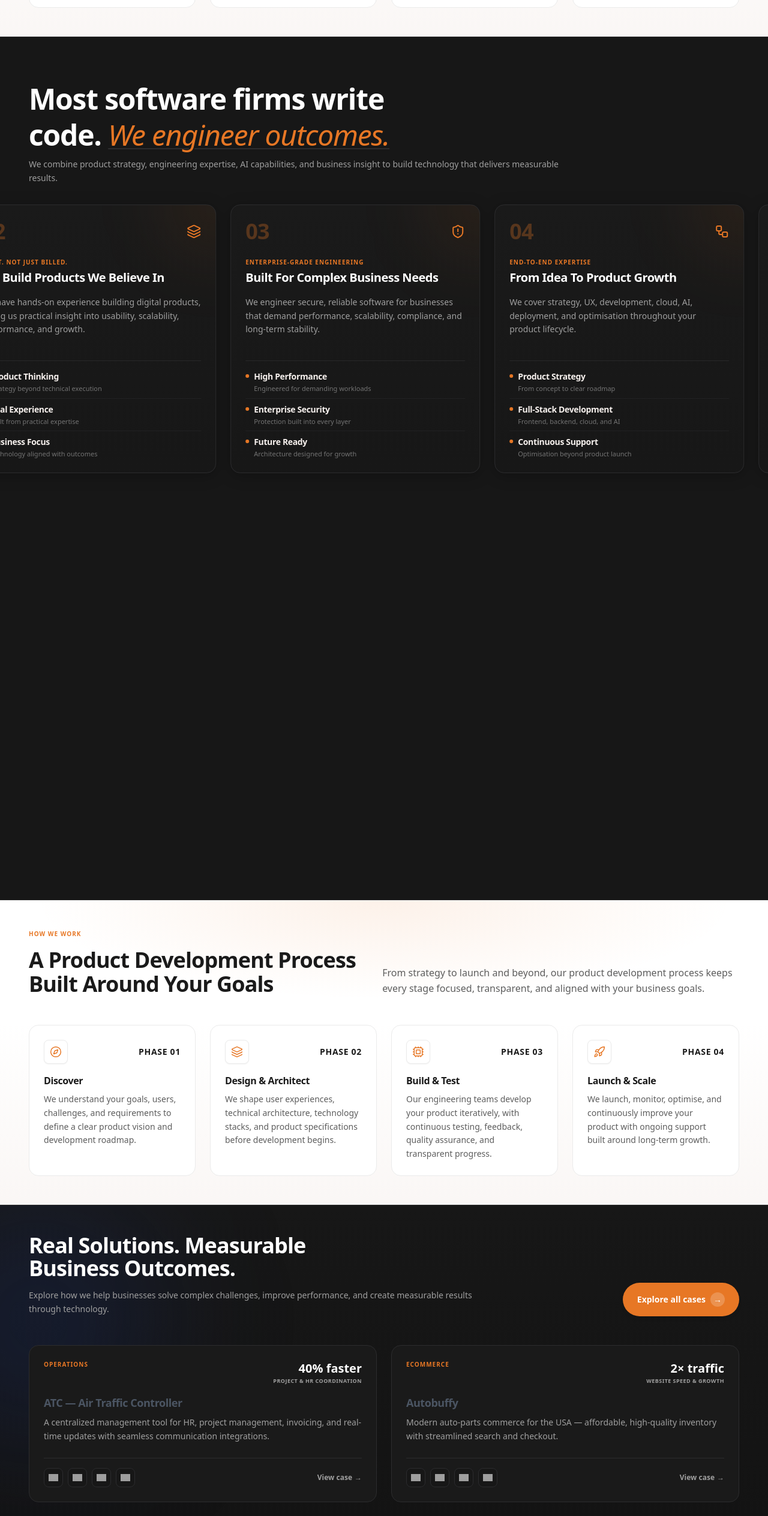
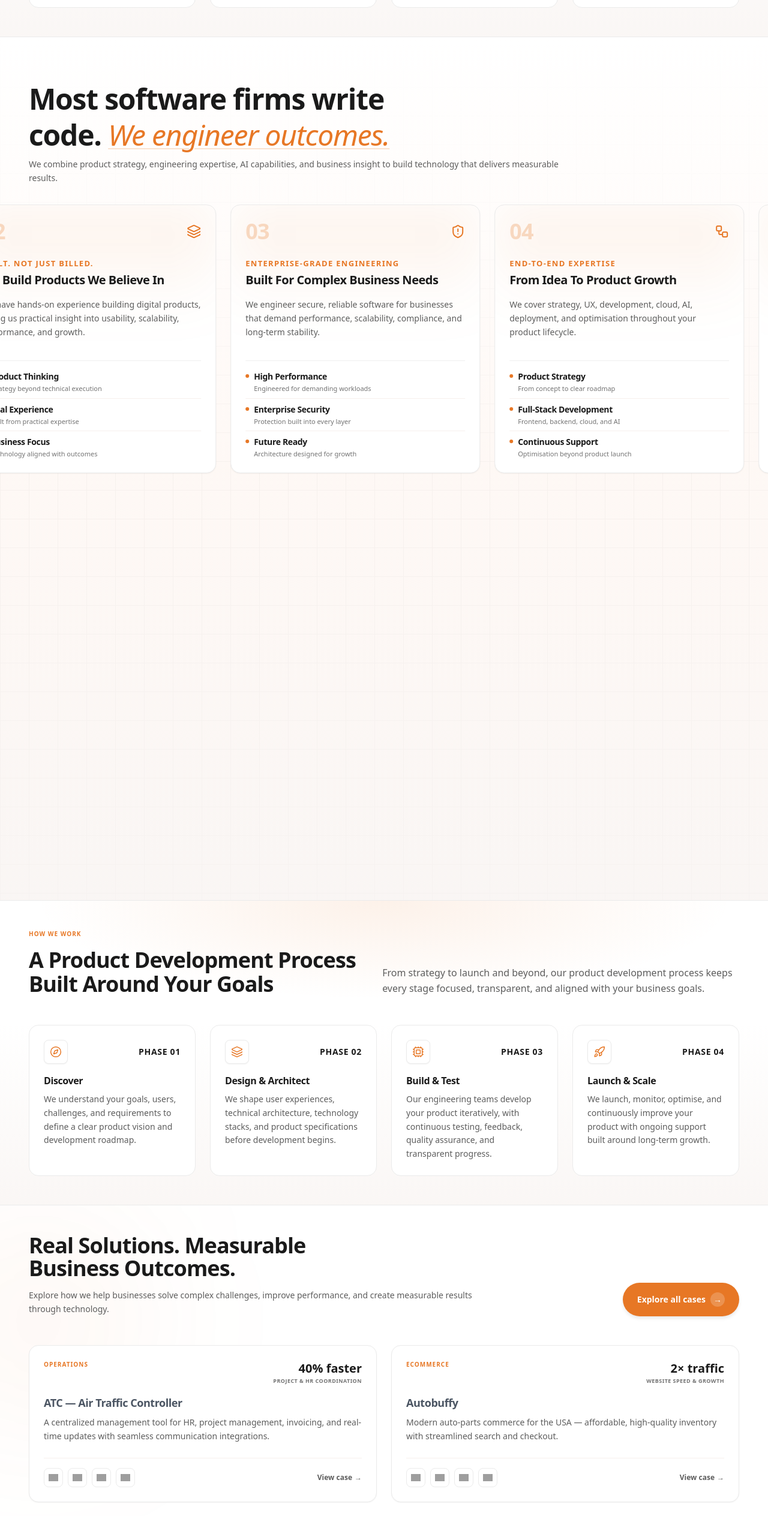
Before and after one commit to levi-dev-stack/stack360-website, a Next.js app: page / in a window 1280 px wide. Shown: the part 3791-6319 px from the top of the page at 60% size. Built offline with nearby package versions, Linux system fonts and the light colour scheme; grey boxes are pictures that could not be loaded.

Commit message:
feat: update styling and layout for Case Studies, Testimonials, and Wedge Card components for improved readability and user experience

```diff
--- a/src/components/pages/landing/CaseStudies.tsx
+++ b/src/components/pages/landing/CaseStudies.tsx
@@ -22,21 +22,21 @@ function CaseStudyCard({
       initial={false}
       animate={visible ? { opacity: 1, y: 0 } : { opacity: 0, y: 24 }}
       transition={{ duration: 0.5, delay: index * 0.08 }}
-      className="group flex flex-col rounded-xl border border-neutral-800 bg-neutral-900 p-lg transition-colors hover:border-neutral-700"
+      className="group flex flex-col rounded-xl border border-neutral-200 bg-white p-lg shadow-xs transition-all duration-300 hover:border-primary/30 hover:shadow-md"
     >
       <div className="mb-md flex items-start justify-between gap-md">
         <span className="font-mono text-[10px] font-bold uppercase tracking-widest text-primary">
           {study.tag}
         </span>
         <div className="text-right">
-          <p className="font-mono text-xl font-black text-neutral-50">{study.metric}</p>
-          <p className="font-mono text-[9px] font-bold uppercase tracking-wider text-neutral-400">
+          <p className="font-mono text-xl font-black text-neutral-900">{study.metric}</p>
+          <p className="font-mono text-[9px] font-bold uppercase tracking-wider text-neutral-500">
             {study.metricLabel}
           </p>
         </div>
       </div>
 
-      <h3 className="text-lg font-bold tracking-tight text-neutral-50">
+      <h3 className="text-lg font-bold tracking-tight text-neutral-900">
         <Link
           href={`/our-work/case-studies/${study.slug}`}
           className="inline-block transition-colors hover:text-primary focus-visible:outline-2 focus-visible:outline-offset-2 focus-visible:outline-primary"
@@ -45,24 +45,24 @@ function CaseStudyCard({
         </Link>
       </h3>
 
-      <p className="mt-sm flex-1 text-sm leading-relaxed text-neutral-400">{study.description}</p>
+      <p className="mt-sm flex-1 text-sm leading-relaxed text-neutral-600">{study.description}</p>
 
-      <div className="mt-lg flex items-center justify-between border-t border-neutral-800 pt-md">
+      <div className="mt-lg flex items-center justify-between border-t border-neutral-100 pt-md">
         <div className="flex items-center gap-sm">
           {study.stack.map((slug) => (
             <span
               key={slug}
-              className="flex h-8 w-8 items-center justify-center rounded-md border border-neutral-800 bg-neutral-950"
+              className="flex h-8 w-8 items-center justify-center rounded-md border border-neutral-200 bg-neutral-50"
               title={slug}
             >
-              <BrandIcon slug={slug} size={16} variant="stack-dark" />
+              <BrandIcon slug={slug} size={16} variant="tech" />
             </span>
           ))}
         </div>
 
         <Link
           href={`/our-work/case-studies/${study.slug}`}
-          className="group/link flex items-center gap-xs text-xs font-bold text-neutral-400 transition-colors hover:text-primary"
+          className="group/link flex items-center gap-xs text-xs font-bold text-neutral-600 transition-colors hover:text-primary"
         >
           View case
           <span className="transition-transform duration-200 group-hover/link:translate-x-1">
@@ -79,8 +79,8 @@ export default function CaseStudiesSection() {
   const { ref, visible } = useMotionVisible<HTMLDivElement>();
 
   return (
-    <section className="site-section relative w-full overflow-hidden border-t border-neutral-800 bg-linear-to-b from-neutral-950 to-neutral-black py-2xl">
-      <div className="pointer-events-none absolute -left-32 top-0 h-96 w-96 rounded-full bg-secondary/20 blur-[120px]" />
+    <section className="site-section relative w-full overflow-hidden border-t border-neutral-200 bg-neutral-50 py-2xl">
+      <div className="pointer-events-none absolute -left-32 top-0 h-96 w-96 rounded-full bg-primary/5 blur-[120px]" />
 
       <div className="site-container relative">
         <motion.div
@@ -93,13 +93,13 @@ export default function CaseStudiesSection() {
           <div className="max-w-3xl space-y-md">
             <motion.h2
               variants={motionVariants(reduced, fadeUp)}
-              className="text-balance text-3xl font-black leading-[1.05] tracking-tight text-neutral-50 md:text-4xl"
+              className="text-balance text-3xl font-black leading-[1.05] tracking-tight text-neutral-900 md:text-4xl"
             >
               Real Solutions. Measurable Business Outcomes.
             </motion.h2>
             <motion.p
               variants={motionVariants(reduced, fadeUp)}
-              className="text-sm leading-relaxed text-neutral-400"
+              className="text-sm leading-relaxed text-neutral-600"
             >
               Explore how we help businesses solve complex challenges, improve performance, and
               create measurable results through technology.
--- a/src/components/pages/landing/HorizontalWedge.tsx
+++ b/src/components/pages/landing/HorizontalWedge.tsx
@@ -18,13 +18,13 @@ type HeadingProps = Omit<HorizontalWedgeTrackProps, 'cards'>;
 function WedgeHeading({ sectionTitle, sectionHighlight, sectionSubtitle }: HeadingProps) {
   return (
     <div className="w-full space-y-sm">
-      <h2 className="max-w-3xl text-balance text-3xl font-black leading-tight tracking-tight text-neutral-50 md:text-4xl lg:text-5xl">
+      <h2 className="max-w-3xl text-balance text-3xl font-black leading-tight tracking-tight text-neutral-900 md:text-4xl lg:text-5xl">
         {sectionTitle}{' '}
-        <span className="font-medium italic text-primary underline decoration-neutral-800 decoration-2 underline-offset-4">
+        <span className="font-medium italic text-primary underline decoration-primary/20 decoration-2 underline-offset-4">
           {sectionHighlight}
         </span>
       </h2>
-      <p className="max-w-4xl text-sm leading-relaxed text-neutral-400">{sectionSubtitle}</p>
+      <p className="max-w-4xl text-sm leading-relaxed text-neutral-600">{sectionSubtitle}</p>
     </div>
   );
 }
@@ -35,7 +35,7 @@ function WedgeHeading({ sectionTitle, sectionHighlight, sectionSubtitle }: Headi
  */
 function VerticalWedges({ cards, ...heading }: HorizontalWedgeTrackProps) {
   return (
-    <section className="site-section border-t border-neutral-800 bg-neutral-950 py-2xl">
+    <section className="site-section border-t border-neutral-200 bg-linear-to-b from-neutral-50 via-neutral-100/60 to-neutral-50 py-2xl">
       <div className="site-container space-y-xl">
         <WedgeHeading {...heading} />
         <div className="grid grid-cols-1 gap-lg sm:grid-cols-2 xl:grid-cols-3">
@@ -93,7 +93,10 @@ function PinnedWedges({ cards, ...heading }: HorizontalWedgeTrackProps) {
   }, []);
 
   return (
-    <div ref={targetRef} className="relative h-[180vh] border-t border-neutral-800 bg-neutral-950">
+    <div
+      ref={targetRef}
+      className="relative h-[180vh] border-t border-neutral-200 bg-linear-to-b from-neutral-50 via-primary/5 to-neutral-100/60"
+    >
       <div className="sticky top-0 flex h-screen min-h-160 w-full flex-col justify-center overflow-hidden">
         <div className="site-container flex h-full flex-col justify-center gap-[clamp(1.5rem,4vh,2.75rem)]">
           <div className="shrink-0">
--- a/src/components/shared/WedgeCard/index.tsx
+++ b/src/components/shared/WedgeCard/index.tsx
@@ -16,12 +16,12 @@ export interface WedgeCardProps {
 
 export function WedgeCard({ number, tagline, title, description, icon, points }: WedgeCardProps) {
   return (
-    <div className="group relative flex h-full min-h-88 w-full flex-col overflow-hidden rounded-xl border border-neutral-800 bg-linear-to-b from-neutral-900 to-neutral-950 p-lg shadow-card">
-      <div className="absolute -top-20 -right-20 h-40 w-40 rounded-full bg-primary/10 blur-3xl transition-opacity duration-500 group-hover:bg-primary/20" />
+    <div className="group relative flex h-full min-h-88 w-full flex-col overflow-hidden rounded-xl border border-neutral-200 bg-white p-lg shadow-xs transition-all duration-300 hover:border-primary/30 hover:shadow-md">
+      <div className="pointer-events-none absolute inset-x-0 top-0 h-48 bg-linear-to-b from-primary/10 via-primary/5 to-transparent blur-2xl transition-opacity duration-500 group-hover:from-primary/20 group-hover:via-primary/10" />
 
       <div className="relative shrink-0">
         <div className="flex items-center justify-between">
-          <span className="font-mono text-4xl font-black tracking-tight text-primary/30">
+          <span className="font-mono text-4xl font-black tracking-tight text-primary/25">
             {number}
           </span>
           <div className="text-xl text-primary transition-transform duration-300 group-hover:scale-110">
@@ -30,26 +30,28 @@ export function WedgeCard({ number, tagline, title, description, icon, points }:
         </div>
 
         <div className="mt-lg space-y-xs">
-          <span className="block font-mono text-[10px] font-bold uppercase tracking-widest text-primary">
+          <span className="block font-mono text-[13px] font-bold uppercase tracking-widest text-primary">
             {tagline}
           </span>
-          <h3 className="text-balance text-xl font-bold tracking-tight text-neutral-50">{title}</h3>
-          <p className="mt-md text-pretty text-sm leading-relaxed text-neutral-400">
+          <h3 className="text-balance text-xl font-bold tracking-tight text-neutral-900">
+            {title}
+          </h3>
+          <p className="mt-md text-pretty text-sm leading-relaxed text-neutral-600">
             {description}
           </p>
         </div>
       </div>
 
       {points.length > 0 && (
-        <ul className="relative mt-auto flex flex-col gap-0 border-t border-neutral-800/80 pt-md">
+        <ul className="relative mt-auto flex flex-col gap-0 border-t border-neutral-200/80 pt-md">
           {points.map((point) => (
             <li
               key={point.primary}
-              className="grid grid-cols-[auto_1fr] items-start gap-x-sm gap-y-0.5 border-b border-neutral-800/50 py-sm last:border-b-0 last:pb-0 first:pt-0"
+              className="grid grid-cols-[auto_1fr] items-start gap-x-sm gap-y-0.5 border-b border-neutral-100 py-sm last:border-b-0 last:pb-0 first:pt-0"
             >
               <span aria-hidden className="mt-1.5 h-1.5 w-1.5 shrink-0 rounded-full bg-primary" />
               <div className="min-w-0">
-                <p className="text-sm font-bold tracking-tight text-neutral-100">{point.primary}</p>
+                <p className="text-sm font-bold tracking-tight text-neutral-900">{point.primary}</p>
                 <p className="mt-0.5 text-[11px] leading-snug text-neutral-500">
                   {point.secondary}
                 </p>
```
Also changed, not shown: src/components/pages/landing/TestimonialsSection/TestimonialsCarousel.tsx (+15 -15 lines).
